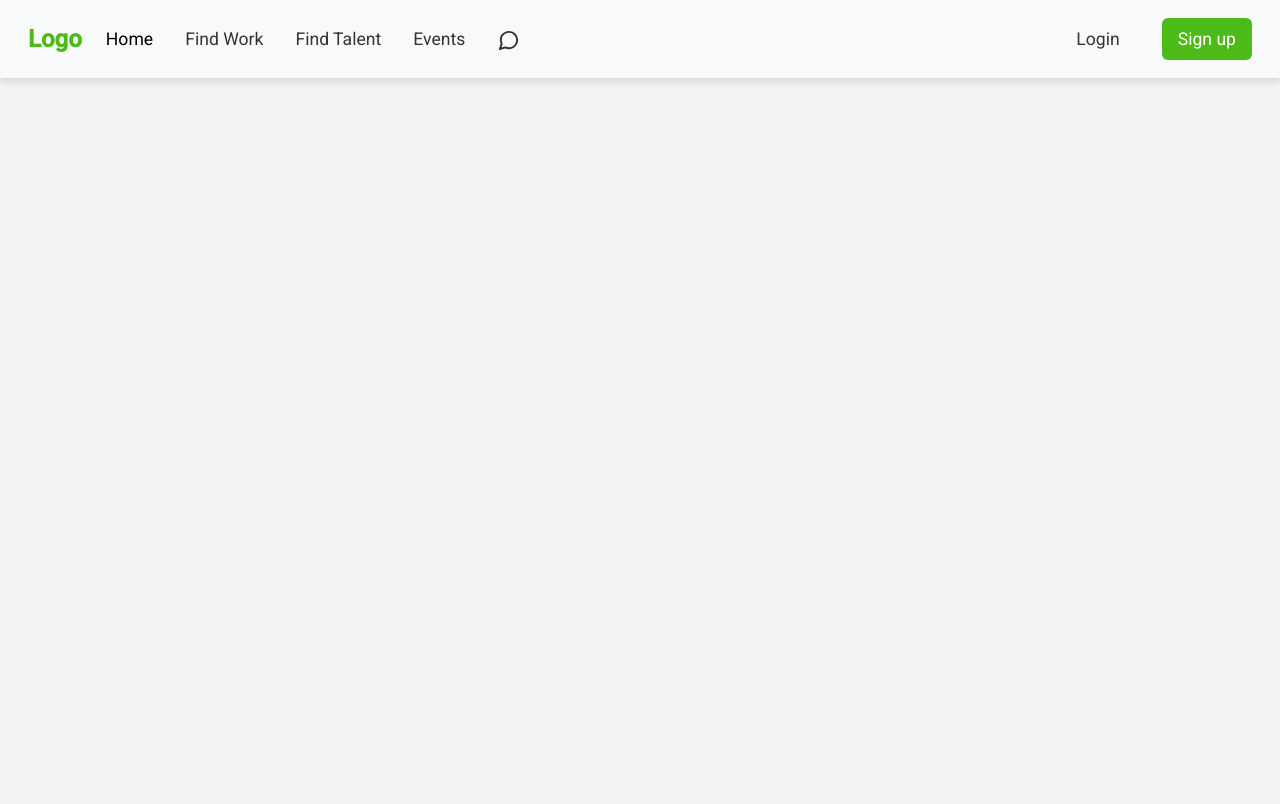
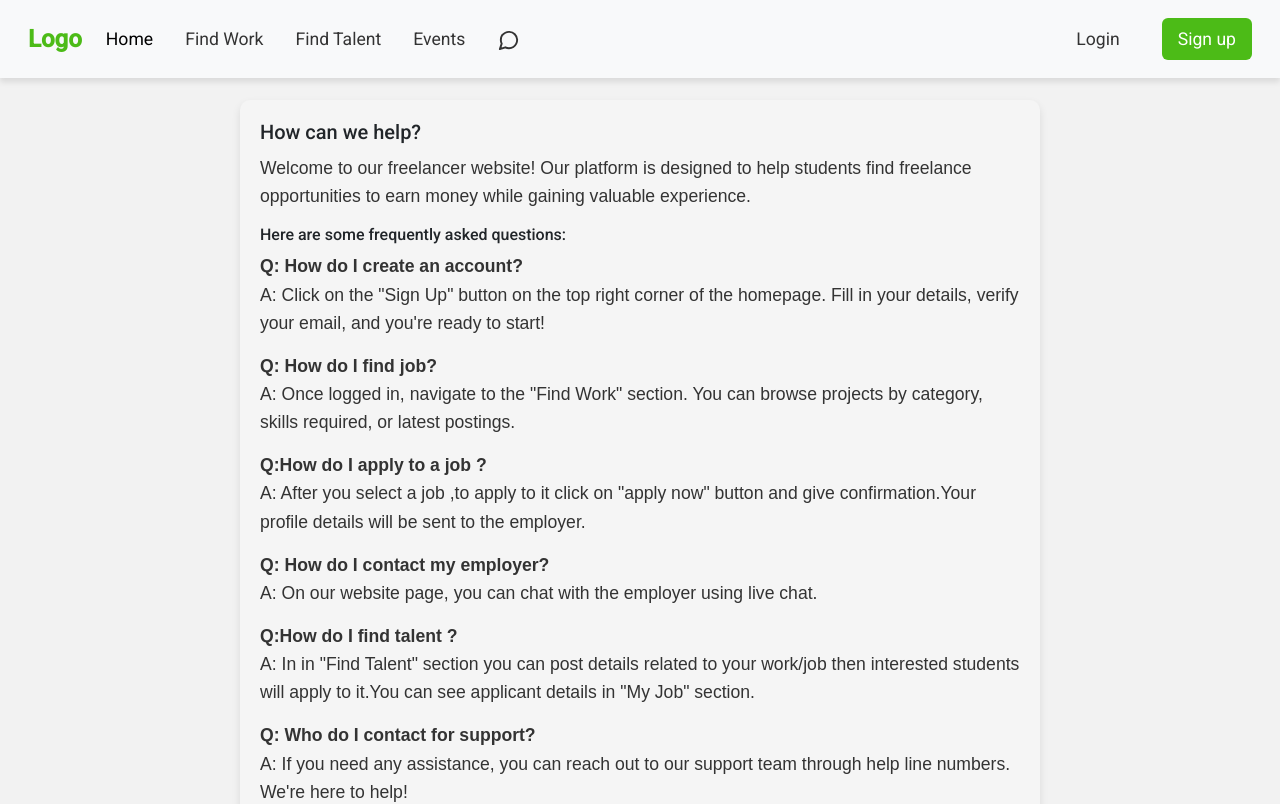
Before and after one commit to Vijaypaanagala/pro, a React (Vite) app: page /Help in a window 1280 px wide. Shown: the top 804 px of the page. Built offline with nearby package versions, Linux system fonts and the light colour scheme; no server answers; a small style sheet from the web is missing.

Commit message:
push about

```diff
--- a/src/App.jsx
+++ b/src/App.jsx
@@ -15,6 +15,7 @@ import MyJobs from "./components/Myjobs";
 import Events from "./components/Events";
 import Ef from "./components/Ef";
 import Ab from "./components/Ab";
+import Help from "./components/Help";
 import LiveChat from "./components/LiveChat";
 
 function App() {
@@ -40,6 +41,7 @@ function App() {
           <Route path="/Events" element={<Events />} />
           <Route path="/form" element={<Ef />} />
           <Route path="/Ab" element={<Ab />} />
+          <Route path="/Help" element = {<Help />} />
           <Route path="/livechat" element={<LiveChat />} />
         </Routes>
       </div>
--- /dev/null
+++ b/src/Styles/Help.css
@@ -0,0 +1,27 @@
+/* Help.css */
+.Help-container {
+    background-color: #f5f5f5;
+    border-radius: 10px;
+    padding: 20px;
+    box-shadow: 0 4px 8px rgba(0, 0, 0, 0.1);
+    margin: 20px auto;
+    max-width: 800px;
+    height: 110vh;
+    margin-top: 100px;
+  }
+
+  .Help-paragraph {
+    font-family: 'Arial', sans-serif;
+    line-height: 1.6;
+    color: #333;
+    font-size: 1.1rem;
+    margin-bottom: 15px;
+  }
+
+  .Help-paragraph:first-of-type {
+    margin-top: 10px;
+  }
+
+  .Help-paragraph:last-of-type {
+    margin-bottom: 0;
+  }
--- /dev/null
+++ b/src/components/Help.jsx
@@ -0,0 +1,44 @@
+import React from 'react';
+import '../Styles/Help.css';
+
+export default function Help() {
+  return (
+    <div className="Help-container">
+      <h5>How can we help?</h5>
+      <p className="Help-paragraph">
+        Welcome to our freelancer website! Our platform is designed to help students find freelance opportunities to earn money while gaining valuable experience.
+      </p>
+      <h6 className="Help-subheader">
+        Here are some frequently asked questions:
+      </h6>
+      <p className="Help-paragraph">
+        <strong>Q: How do I create an account?</strong><br />
+        A: Click on the "Sign Up" button on the top right corner of the homepage. Fill in your details, verify your email, and you're ready to start!
+      </p>
+      <p className="Help-paragraph">
+        <strong>Q: How do I find job?</strong><br />
+        A: Once logged in, navigate to the "Find Work" section. You can browse projects by category, skills required, or latest postings.
+      </p>
+      <p className="Help-paragraph">
+        <strong>Q:How do I apply to a job ?</strong><br />
+        A: After you select a job ,to apply to it click on "apply now" button and give confirmation.Your profile details will be sent to the employer.
+      </p>
+      <p className="Help-paragraph">
+        <strong>Q: How do I contact my employer?</strong><br />
+        A: On our website page, you can chat with the employer using live chat.
+      </p>
+      <p className="Help-paragraph">
+        <strong>Q:How do I find talent ?</strong><br />
+        A: In in "Find Talent" section you can post details related to your work/job then interested students will apply to it.You can see applicant details in "My Job" section.
+      </p>
+      <p className="Help-paragraph">
+        <strong>Q: Who do I contact for support?</strong><br />
+        A: If you need any assistance, you can reach out to our support team through help line numbers. We're here to help!
+      </p>
+      <br></br>
+      <h6 className="Help-subheader">
+        Helpline number: +01 234 567 88, +01 234 567 89
+      </h6>
+    </div>
+  );
+}
--- a/src/components/Last.jsx
+++ b/src/components/Last.jsx
@@ -57,7 +57,7 @@ function Last() {
                     <a href="#!" className="text-white">Reviews</a>
                   </p>
                   <p>
-                    <a href="#!" className="text-white">Help</a>
+                    <Link to="/Help" className="text-white">Help</Link>
                   </p>
                 </div>
 
```
